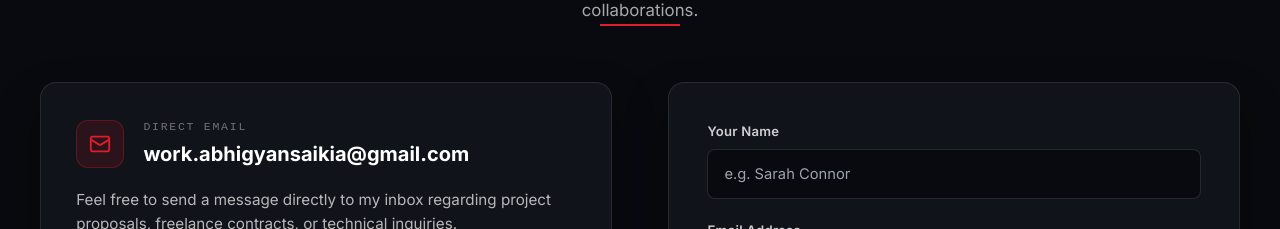
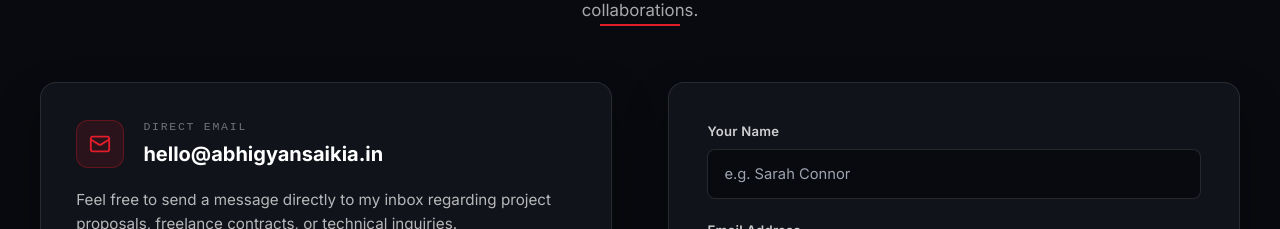
Before and after one commit to abhigyansaikiaa/abhigyansaikiaa.github.io, a React (Vite) app: page / in a window 1280 px wide. Shown: the part 5100-5329 px from the top of the page. Built offline with nearby package versions, Linux system fonts and the light colour scheme.

Commit message:
chore: update primary email to hello@abhigyansaikia.in

```diff
--- a/public/dead-model-check/index.html
+++ b/public/dead-model-check/index.html
@@ -173,7 +173,7 @@
     <h3>Want it fixed for you?</h3>
     <p><span class="price">$149 fixed fee.</span> We update your dead model calls to recommended replacements, inspect the surrounding parameters (token limits, temperature, structured output format, response parsers), and verify syntax before handing it back. Send your repository or config files to get started.</p>
     <p class="small">Fine-tune retraining and architectural pipeline migrations are quoted separately.</p>
-    <a class="btn" id="ctaBtn" href="mailto:work.abhigyansaikia@gmail.com?subject=Dead%20model%20fix%20(%24149)">Get the $149 fix</a>
+    <a class="btn" id="ctaBtn" href="mailto:hello@abhigyansaikia.in?subject=Dead%20model%20fix%20(%24149)">Get the $149 fix</a>
   </div>
 
   <h2 class="section">The October 23 list</h2>
@@ -202,7 +202,7 @@
   </div>
 
   <footer>
-    <p>Built by Abhigyan Saikia, <a href="https://abhigyansaikiaa.github.io/">abhigyansaikiaa.github.io</a>. Identified an unlisted model ID or date correction? Email <a href="mailto:work.abhigyansaikia@gmail.com">work.abhigyansaikia@gmail.com</a>.</p>
+    <p>Built by Abhigyan Saikia, <a href="https://abhigyansaikiaa.github.io/">abhigyansaikiaa.github.io</a>. Identified an unlisted model ID or date correction? Email <a href="mailto:hello@abhigyansaikia.in">hello@abhigyansaikia.in</a>.</p>
   </footer>
 </div>
 <script>
@@ -410,7 +410,7 @@ function renderReport(list, sharedNote){
   // Enrich the CTA email with the findings
   var ids = list.map(function(f){ return f.modelId; });
   if (ids.length){
-    $("ctaBtn").href = "mailto:work.abhigyansaikia@gmail.com?subject=" + encodeURIComponent("Dead model fix ($149)") + "&body=" + encodeURIComponent("Hi, your scanner flagged these models in my code:\n\n" + ids.join("\n") + "\n\nHere is the repo / files: ");
+    $("ctaBtn").href = "mailto:hello@abhigyansaikia.in?subject=" + encodeURIComponent("Dead model fix ($149)") + "&body=" + encodeURIComponent("Hi, your scanner flagged these models in my code:\n\n" + ids.join("\n") + "\n\nHere is the repo / files: ");
   }
   box.scrollIntoView({ behavior: "smooth", block: "start" });
 }
--- a/src/components/AgentModeView.tsx
+++ b/src/components/AgentModeView.tsx
@@ -126,7 +126,7 @@ export const AgentModeView: React.FC<AgentModeViewProps> = ({ onSwitchToHuman })
           <ul>
             <li>
               <strong>Direct Email:</strong>{' '}
-              <a href="mailto:work.abhigyansaikia@gmail.com">work.abhigyansaikia@gmail.com</a>
+              <a href="mailto:hello@abhigyansaikia.in">hello@abhigyansaikia.in</a>
             </li>
             <li>
               <strong>GitHub Repository & Code:</strong>{' '}
--- a/src/components/ChatbotWidget.tsx
+++ b/src/components/ChatbotWidget.tsx
@@ -378,7 +378,7 @@ export const ChatbotWidget: React.FC = () => {
       const errorMsg: ChatMessage = {
         id: `err-${Date.now()}`,
         sender: 'system',
-        text: 'Unable to process your question right now. Please check your network connection or reach out directly at work.abhigyansaikia@gmail.com.',
+        text: 'Unable to process your question right now. Please check your network connection or reach out directly at hello@abhigyansaikia.in.',
         timestamp: new Date().toLocaleTimeString([], { hour: '2-digit', minute: '2-digit' }),
       };
       setMessages((prev) => [...prev, errorMsg]);
--- a/src/components/EditorialSections.tsx
+++ b/src/components/EditorialSections.tsx
@@ -31,7 +31,7 @@ export const EditorialSections: React.FC = () => {
     setTimeout(() => {
       setFormStatus('sent');
       // Direct mailto handoff
-      window.location.href = `mailto:work.abhigyansaikia@gmail.com?subject=Project Inquiry from ${encodeURIComponent(
+      window.location.href = `mailto:hello@abhigyansaikia.in?subject=Project Inquiry from ${encodeURIComponent(
         formData.name
       )}&body=${encodeURIComponent(formData.message + '\n\nFrom: ' + formData.email)}`;
     }, 600);
@@ -218,7 +218,7 @@ export const EditorialSections: React.FC = () => {
                   </div>
                   <div>
                     <span className="contact-label">DIRECT EMAIL</span>
-                    <h3 className="contact-heading">work.abhigyansaikia@gmail.com</h3>
+                    <h3 className="contact-heading">hello@abhigyansaikia.in</h3>
                   </div>
                 </div>
 
@@ -228,7 +228,7 @@ export const EditorialSections: React.FC = () => {
 
                 <div className="contact-card-actions">
                   <a
-                    href="mailto:work.abhigyansaikia@gmail.com"
+                    href="mailto:hello@abhigyansaikia.in"
                     className="direct-mail-btn"
                   >
                     <span>Send Email</span>
@@ -236,7 +236,7 @@ export const EditorialSections: React.FC = () => {
                   </a>
 
                   {/* Animate UI: Animated Copy to Clipboard Button */}
-                  <CopyButton textToCopy="work.abhigyansaikia@gmail.com" label="Copy Email Address" />
+                  <CopyButton textToCopy="hello@abhigyansaikia.in" label="Copy Email Address" />
                 </div>
               </div>
 
--- a/src/components/ReelHero.tsx
+++ b/src/components/ReelHero.tsx
@@ -249,7 +249,7 @@ export const ReelHero: React.FC = () => {
             </div>
 
             <a
-              href="mailto:work.abhigyansaikia@gmail.com"
+              href="mailto:hello@abhigyansaikia.in"
               className="reel-contact-cta"
             >
               <span>Let's Talk</span>
@@ -294,7 +294,7 @@ export const ReelHero: React.FC = () => {
               </li>
               <li>
                 <a
-                  href="mailto:work.abhigyansaikia@gmail.com"
+                  href="mailto:hello@abhigyansaikia.in"
                   className="mobile-talk-link"
                   onClick={() => setMobileMenuOpen(false)}
                 >
--- a/src/lib/chatbot-client.ts
+++ b/src/lib/chatbot-client.ts
@@ -124,11 +124,11 @@ export const GROUNDED_KNOWLEDGE = {
       'Performance audits, UI optimization, and code modernization',
     ],
     pricing:
-      'Abhigyan evaluates projects on a milestone or scope basis rather than arbitrary flat rates. For custom estimates, please provide project scope and timeline via work.abhigyansaikia@gmail.com.',
+      'Abhigyan evaluates projects on a milestone or scope basis rather than arbitrary flat rates. For custom estimates, please provide project scope and timeline via hello@abhigyansaikia.in.',
   },
 
   contact: {
-    email: 'work.abhigyansaikia@gmail.com',
+    email: 'hello@abhigyansaikia.in',
     github: 'https://github.com/abhigyansaikiaa',
     linkedin: 'https://www.linkedin.com/in/abhigyan-saikia-26641227b/',
     location: 'Assam, India (collaborates globally via remote workflows)',
```
Also changed, not shown: public/index.html (+5 -5 lines), public/llms.txt, 4 other files (tests, documents, lock files or other folders).
